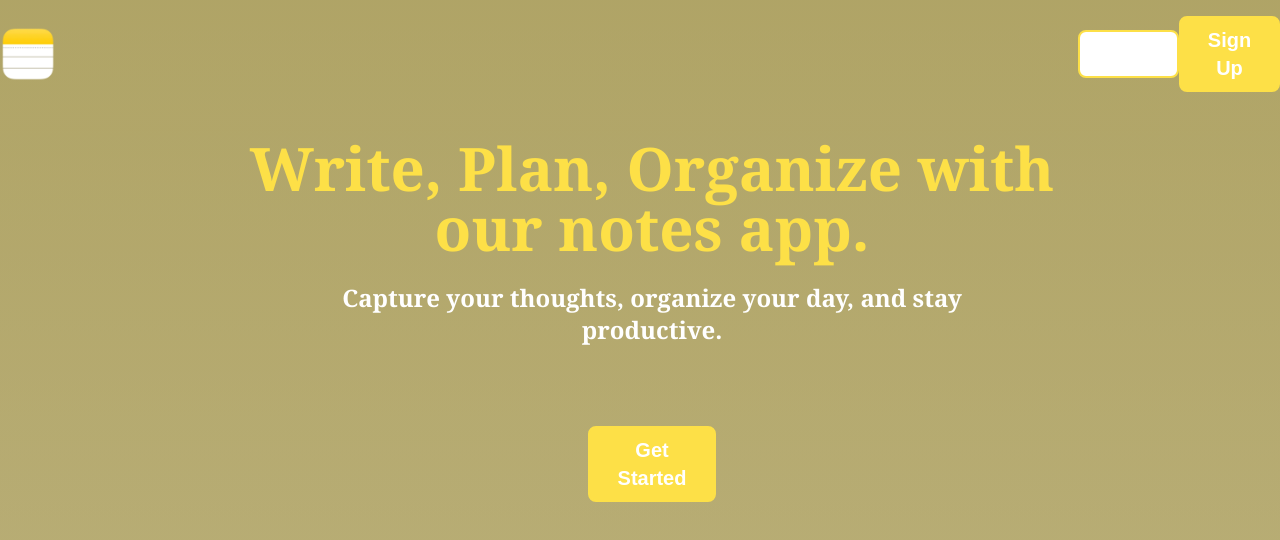
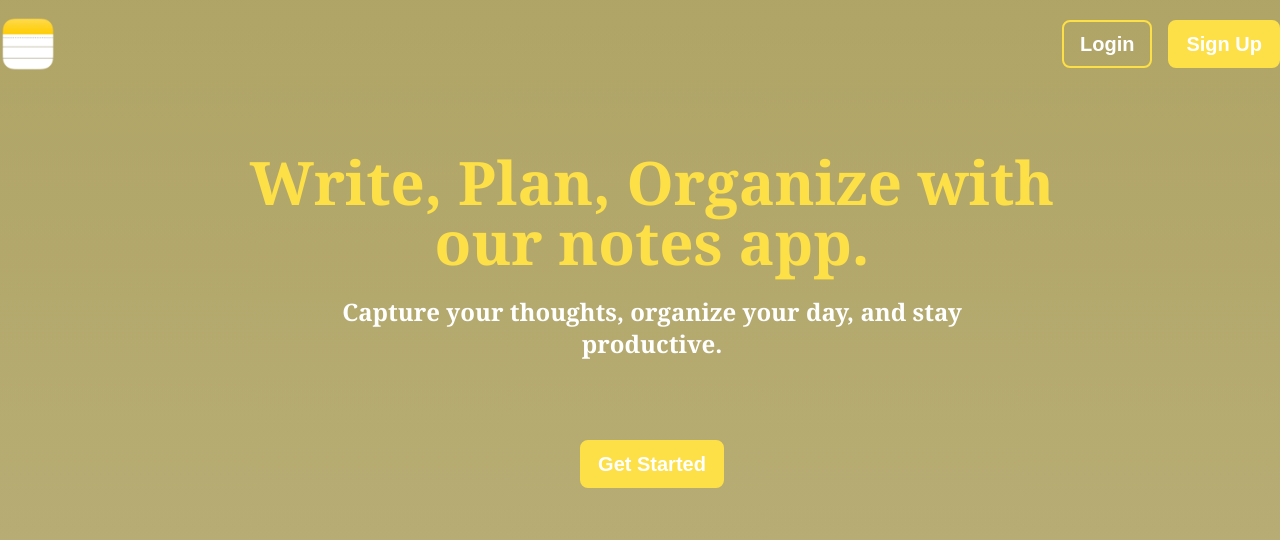
Before and after one commit to Mohamed-Samahi/notes-app, a React (Create React App) app: page / in a window 1280 px wide. Shown: the top 540 px of the page. Built offline with nearby package versions, Linux system fonts and the light colour scheme; no server answers.

Commit message:
fix button width and bg color

```diff
--- a/src/components/Header.jsx
+++ b/src/components/Header.jsx
@@ -30,13 +30,13 @@ const Header = () => {
           <Button onClick={logoutHandler}>Logout</Button>
         </div>
       ) : (
-        <div className="flex items-center justify-between w-full max-w-max">
-          <div className="flex-1">
+        <div className="flex items-center justify-between w-full gap-4 max-w-max">
+          <div>
             <Link to="/login">
-              <Button backgroundColor={"bg-white"}>Login</Button>
+              <Button backgroundColor={"bg-transparent"}>Login</Button>
             </Link>
           </div>
-          <div className="flex-1">
+          <div>
             <Link to="/signup">
               <Button>Sign Up</Button>
             </Link>
--- a/src/pages/Home.jsx
+++ b/src/pages/Home.jsx
@@ -16,7 +16,7 @@ const Home = () => {
       <p className="sm:text-xl lg:text-2xl text-center font-semibold font-serif mb-10 max-w-[650px] w-[100%] text-white mt-4">
         Capture your thoughts, organize your day, and stay productive.
       </p>
-      <div className="flex self-center w-32 mt-10">
+      <div className="flex self-center mt-10">
         {user?.email ? (
           <Link to="/notes">
             <Button>My Notes</Button>
```
